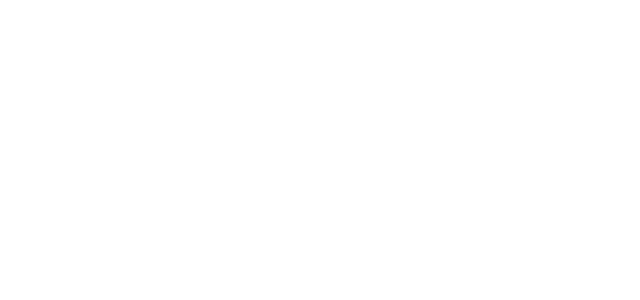
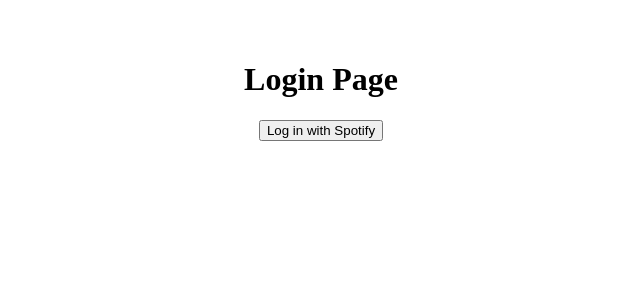
Before and after one commit to seanmorisoli/Paceify, a React (Vite) app in the folder client/: page /login in a window 1280 px wide. Shown: the top 300 px of the page, without its empty margins (319-959 px from the left). Built offline with nearby package versions, Linux system fonts and the light colour scheme.

Commit message:
Update App.jsx

```diff
--- a/client/src/App.jsx
+++ b/client/src/App.jsx
@@ -1,5 +1,6 @@
 // client/src/App.jsx
 import { Routes, Route, Navigate } from 'react-router-dom';
+
 import Login from './pages/Login';
 import Dashboard from './pages/Dashboard';
 
@@ -9,9 +10,13 @@ export default function App() {
       {/* Default route → Login */}
       <Route path="/" element={<Navigate to="/login" replace />} />
 
+      {/* Login page */}
+      <Route path="/login" element={<Login />} />
 
+      {/* Dashboard page */}
+      <Route path="/dashboard" element={<Dashboard />} />
 
-      {/* Catch-all → redirect to login */}
+      {/* Catch-all → go back to login */}
       <Route path="*" element={<Navigate to="/login" replace />} />
     </Routes>
   );
```
